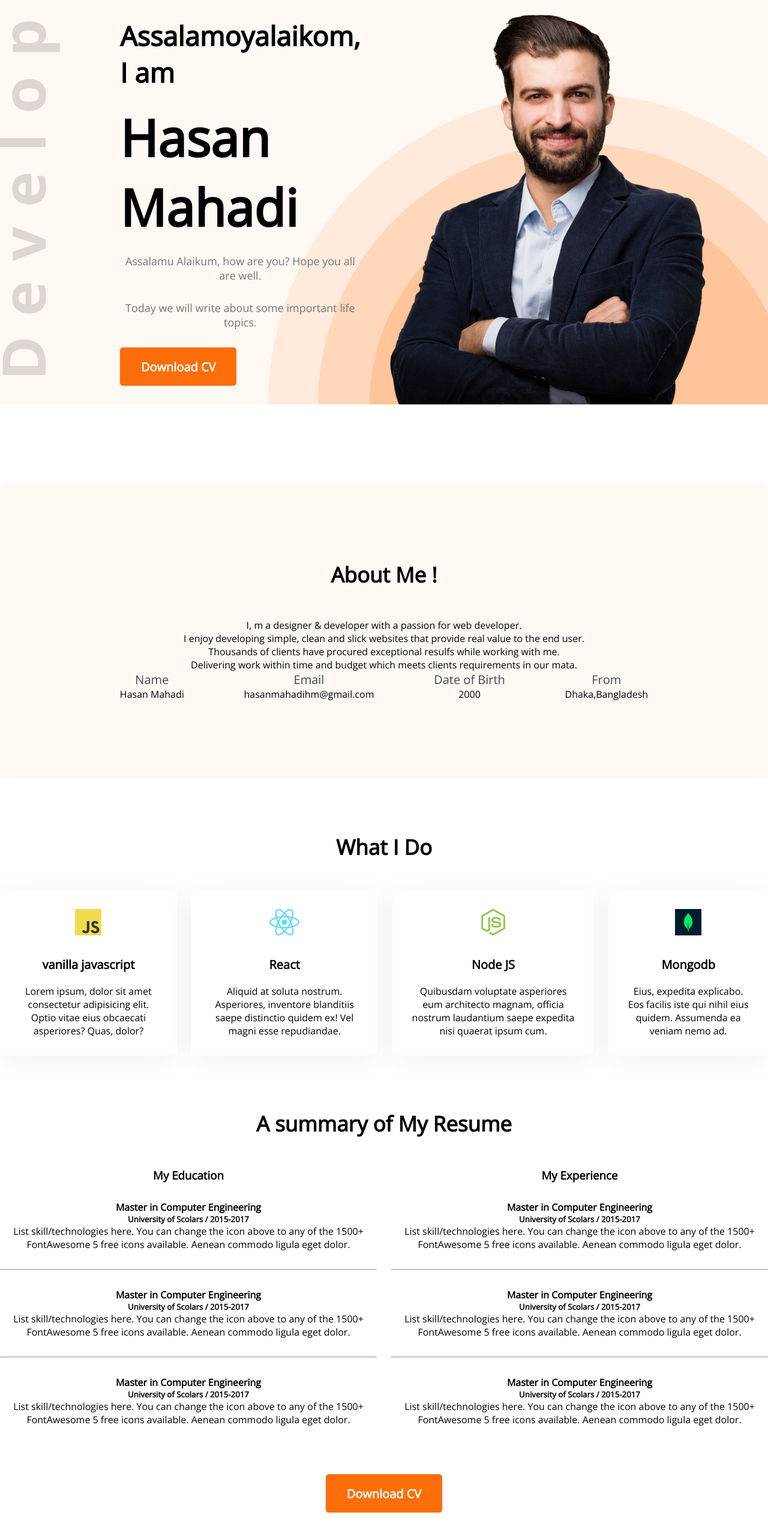
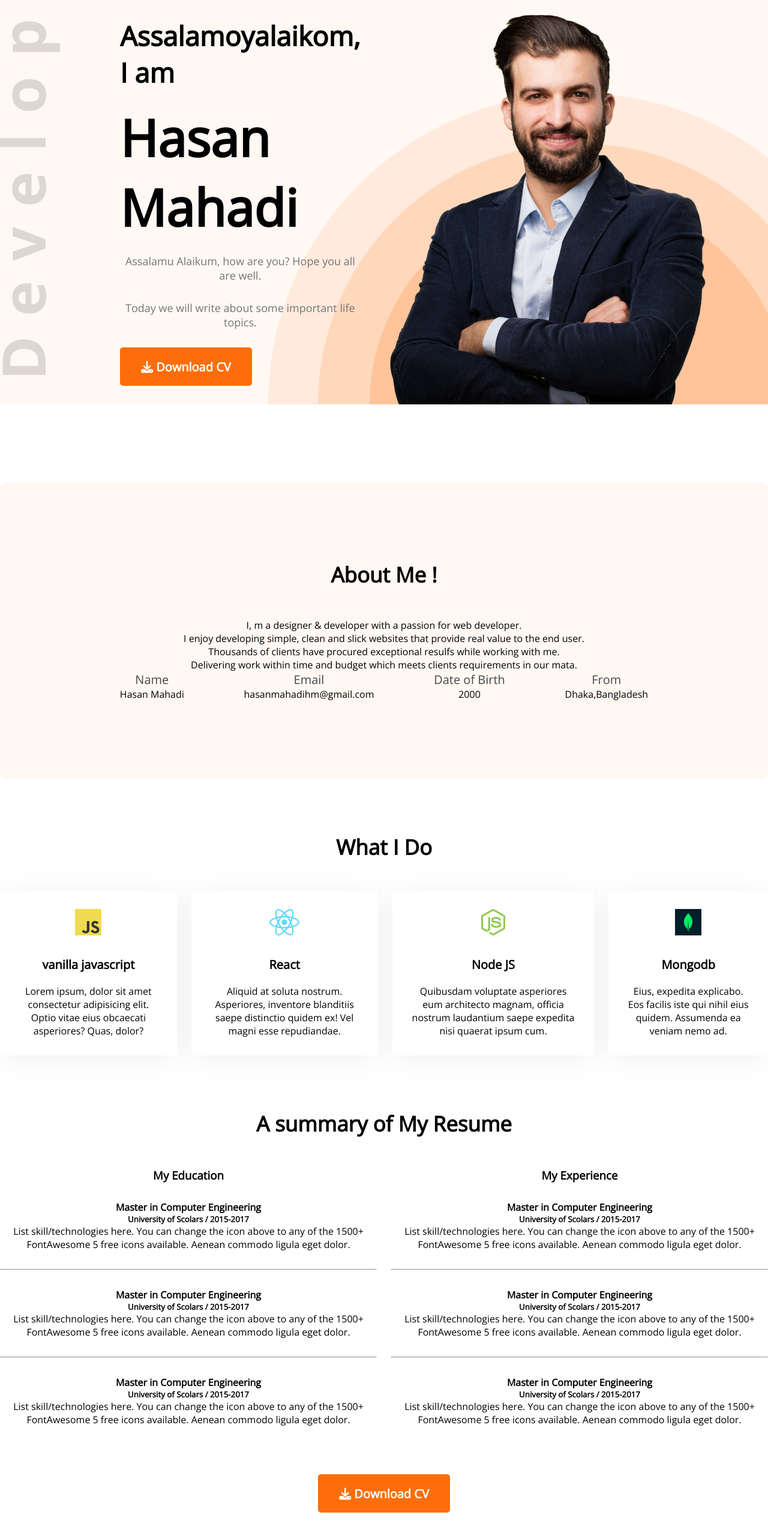
Before and after one commit to Hasan-Mahadi/developer-portfolio-Hasan, a plain HTML site: page index.html in a window 1280 px wide. Shown: the part 186-2746 px from the top of the page at 60% size. Drawn offline with nearby package versions, Linux system fonts and the light colour scheme.

Commit message:
icon added

```diff
--- a/index.html
+++ b/index.html
@@ -10,6 +10,8 @@
     <link rel="preconnect" href="https://fonts.googleapis.com">
     <link rel="preconnect" href="https://fonts.gstatic.com" crossorigin>
     <link href="https://fonts.googleapis.com/css2?family=Open+Sans:ital@0;1&display=swap" rel="stylesheet">
+
+<script src="https://kit.fontawesome.com/2af1e80d5c.js" crossorigin="anonymous"></script>
     <link rel="stylesheet" href="styles/portfolio.css">
 </head>
 
@@ -31,7 +33,7 @@
                 <p class="banner-description">Assalamu Alaikum, how are you? Hope you all are well.</p>
                 <p class="banner-description"> Today we will write about some important life topics.</p>
 
-                <button class="btn-primary">Download CV</button>
+                <button class="btn-primary"><i class="fa-solid fa-download"></i>   Download CV</button>
             </div>
             <img src="images/hardy.png" alt="">
 
@@ -161,7 +163,7 @@
 
             </div>
             <div class="resume-button">
-                <button class="btn-primary">Download CV </button>
+                <button class="btn-primary"> <i class="fa-solid fa-download"></i>  Download CV </button>
             </div>
 
         </section>
```
